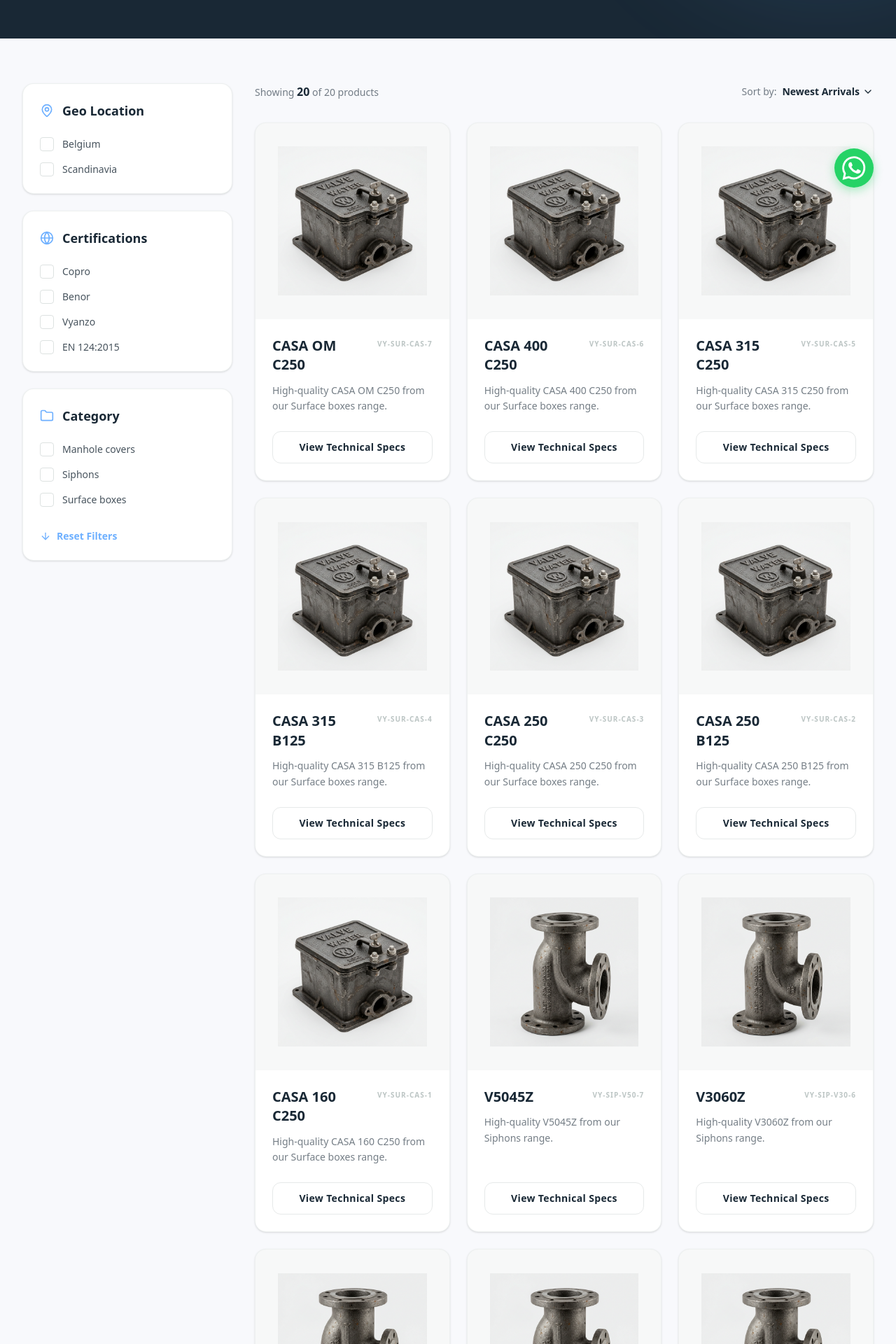
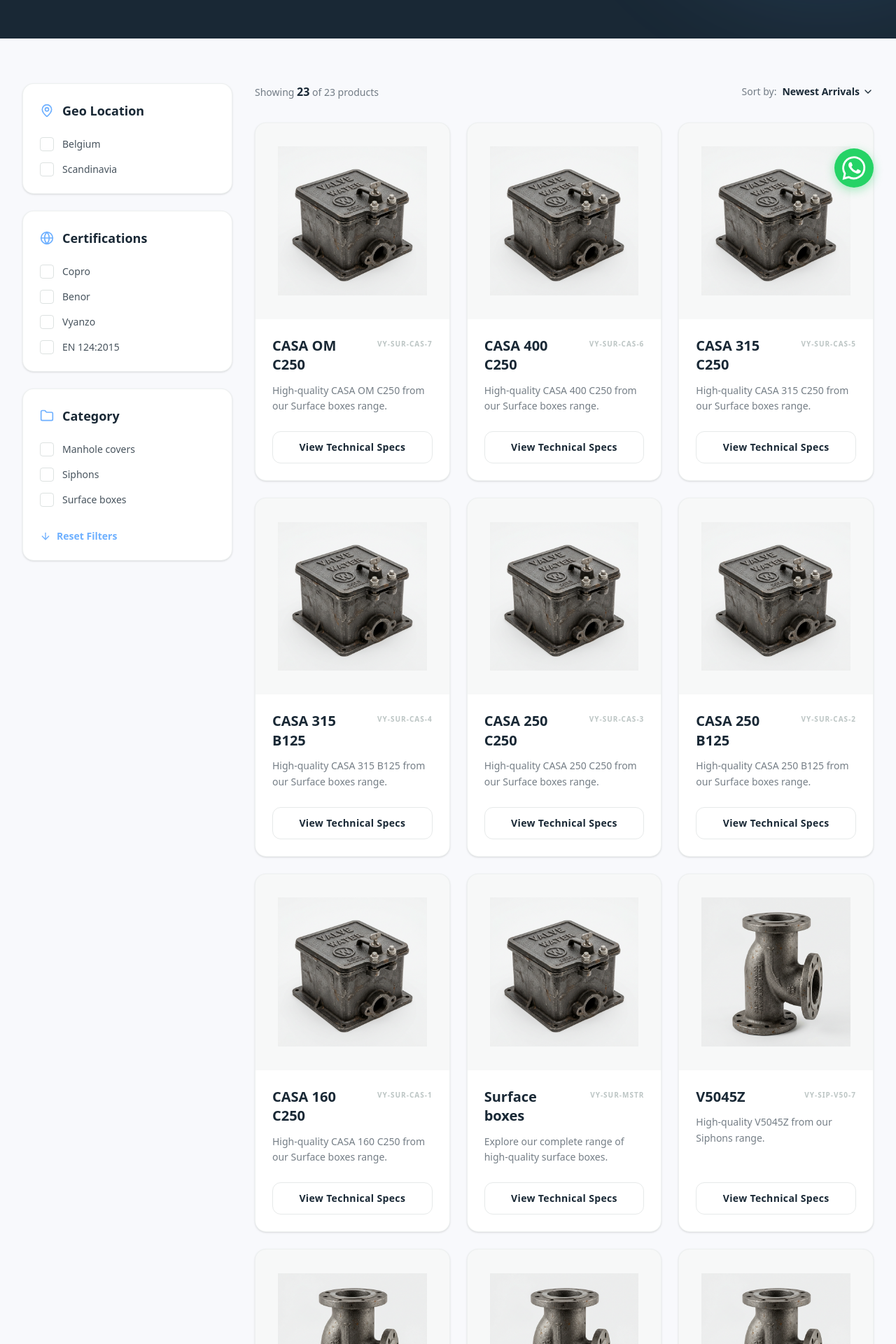
Before and after one commit to Vishesh-gandhineru/vyanzo-site-ai, a Next.js app: page /products in a window 1280 px wide. Shown: the part 500-2420 px from the top of the page at 70% size. Built offline with nearby package versions, Linux system fonts and the light colour scheme.

Commit message:
updated the bentogrid

```diff
--- a/src/components/BentoGrid.tsx
+++ b/src/components/BentoGrid.tsx
@@ -60,11 +60,9 @@
             <div className="absolute top-8 left-8 right-8 z-20 flex justify-between items-start pointer-events-none">
                 <div>
                    <h3 className="text-2xl font-serif font-semibold text-text-light-bg tracking-tight">Worldwide Impact</h3>
-                   <p className="text-text-light-bg/70 mt-1 font-sans font-normal">Interactive live delivery routes</p>
+
                 </div>
-                <div className="px-3 py-1 bg-brand-primary/10 text-brand-primary text-xs font-sans font-bold rounded-full border border-brand-primary/20 uppercase tracking-wider backdrop-blur-md">
-                   Live
-                </div>
+
             </div>
 
             {/* The Globe */}
--- a/src/data/products.ts
+++ b/src/data/products.ts
@@ -41,28 +41,57 @@
 export const products: Product[] = (docsMap as DocFolder[]).flatMap((categoryFolder, catIndex) => {
   const categoryName = categoryFolder.name;
 
-  // The first children (level 2) become the products
+  // Create a base slug for the category (e.g., "Manhole covers" -> "manhole-covers")
+  const categorySlug = categoryName.split(' - ')[0].toLowerCase().replace(/[^a-z0-9]+/g, '-').replace(/(^-|-$)/g, '');
+
+  // Assign generic images based on category or fallback
+  let categoryImage = "/products/manhole-cover.png";
+  if (categoryName.toLowerCase().includes("hydraulic")) categoryImage = "/products/hydraulic-cover.png";
+  else if (categoryName.toLowerCase().includes("siphon")) categoryImage = "/products/siphon.png";
+  else if (categoryName.toLowerCase().includes("surface box")) categoryImage = "/products/surface-box.png";
+
+  const isCategoryBenor = categoryName.toLowerCase().includes("benor");
+
+  // Push the main Category itself as a "parent" product
+  const categoryProduct: Product = {
+      id: parseInt(`${catIndex + 1}000`),
+      title: categoryName.split(' - ')[0], // Use the short name for the title
+      slug: categorySlug,
+      sku: `VY-${categoryName.substring(0,3).toUpperCase()}-MSTR`,
+      description: `Explore our complete range of high-quality ${categoryName.split(' - ')[0].toLowerCase()}.`,
+      image: categoryImage,
+      isBenor: isCategoryBenor,
+      category: categoryName,
+      docsTree: categoryFolder,
+      specifications: [
+        { parameter: "Category", value: categoryName },
+        { parameter: "Type", value: "Product Range" }
+      ],
+      features: [
+        {
+          title: "Production Excellence",
+          description: "Utilizing modern induction furnaces for unsurpassed precision.",
+          iconName: "factory"
+        }
+      ]
+  };
+
+  // The children (level 2) become the individual sub-products
   const productFolders = categoryFolder.children.filter(c => c.type === "folder") as DocFolder[];
 
-  return productFolders.map((productFolder, prodIndex) => {
+  const childProducts = productFolders.map((productFolder, prodIndex) => {
     const title = productFolder.name;
-    const isBenor = title.toLowerCase().includes("benor") || categoryName.toLowerCase().includes("benor");
-    const slug = `${categoryName}-${title}`.toLowerCase().replace(/[^a-z0-9]+/g, '-').replace(/(^-|-$)/g, '');
+    const isBenor = title.toLowerCase().includes("benor") || isCategoryBenor;
+    const slug = `${categorySlug}-${title}`.toLowerCase().replace(/[^a-z0-9]+/g, '-').replace(/(^-|-$)/g, '');
     const sku = `VY-${categoryName.substring(0,3).toUpperCase()}-${title.substring(0,3).toUpperCase()}-${prodIndex + 1}`;
 
-    // Assign generic images based on category or fallback
-    let image = "/products/manhole-cover.png";
-    if (categoryName.toLowerCase().includes("hydraulic")) image = "/products/hydraulic-cover.png";
-    else if (categoryName.toLowerCase().includes("siphon")) image = "/products/siphon.png";
-    else if (categoryName.toLowerCase().includes("surface box")) image = "/products/surface-box.png";
-
     return {
-      id: parseInt(`${catIndex + 1}${prodIndex + 1}`),
+      id: parseInt(`${catIndex + 1}00${prodIndex + 1}`),
       title: title,
       slug: slug,
       sku: sku,
-      description: `High-quality ${title} from our ${categoryName} range.`,
-      image: image,
+      description: `High-quality ${title} from our ${categoryName.split(' - ')[0]} range.`,
+      image: categoryImage, // Inherit category image
       isBenor: isBenor,
       category: categoryName,
       docsTree: productFolder,
@@ -80,4 +109,7 @@
       ]
     };
   });
+
+  // Return the main category product PLUS all of its child products
+  return [categoryProduct, ...childProducts];
 });
```
